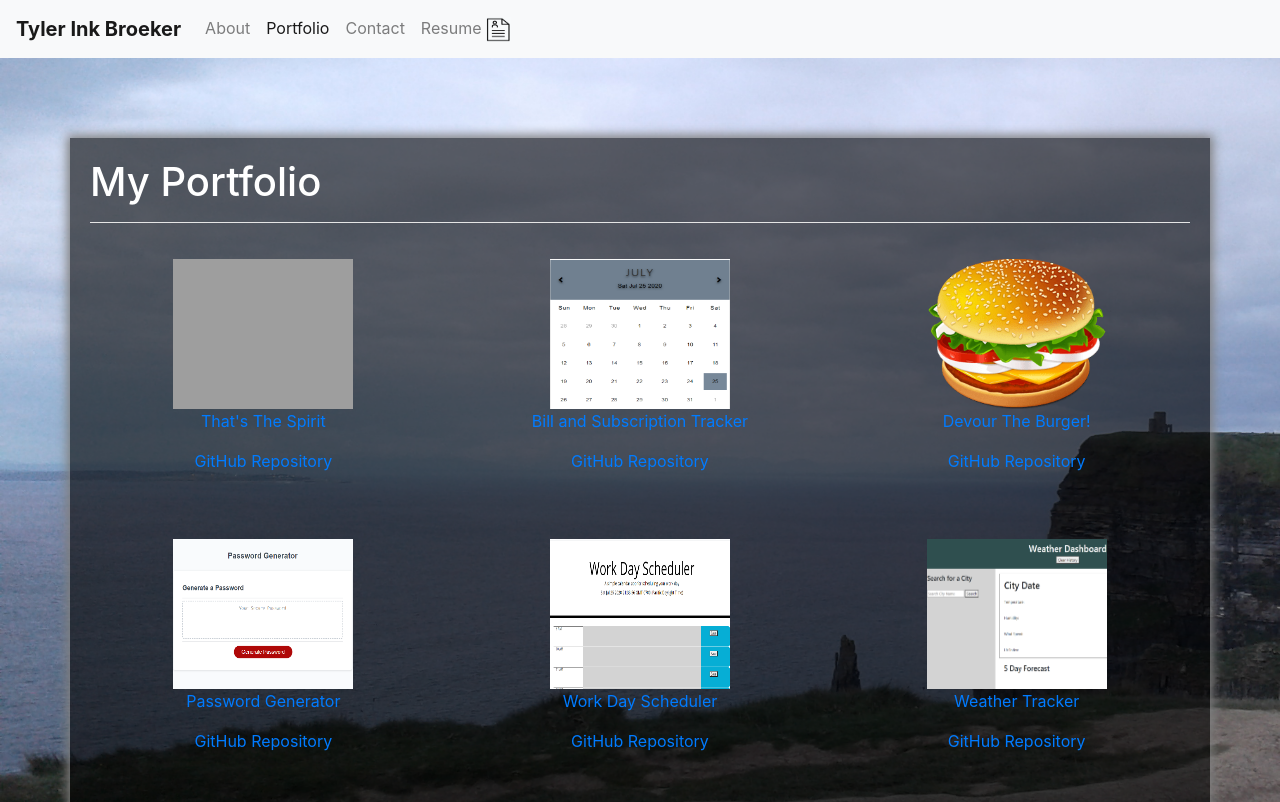
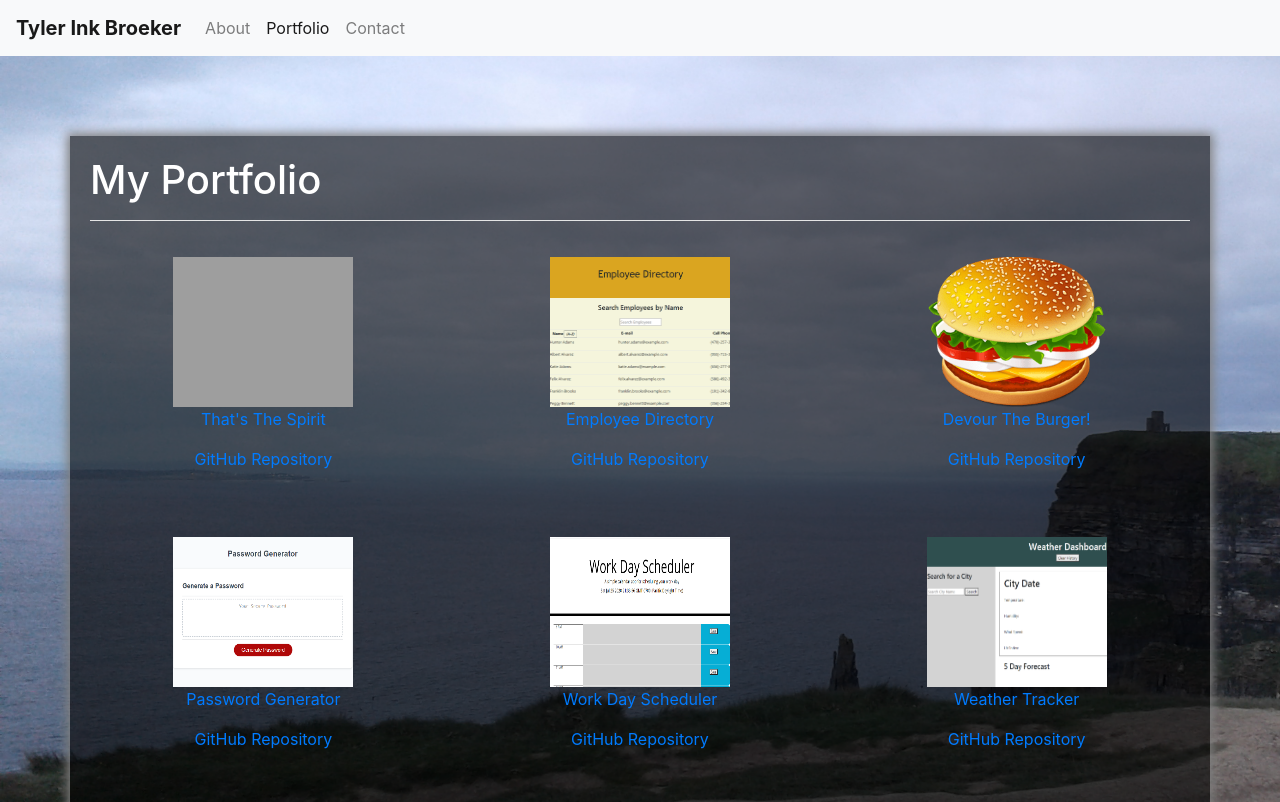
Before and after one commit to TylerinkBroeker/biopage, a plain HTML site: page portfolio.html in a window 1280 px wide. Shown: the top 802 px of the page. Drawn offline with nearby package versions, Linux system fonts and the light colour scheme; grey boxes are pictures that could not be loaded.

Commit message:
changed portfolio lineup

```diff
--- a/portfolio.html
+++ b/portfolio.html
@@ -27,12 +27,6 @@
             <li class="nav-item">
               <a class="nav-link" href="contact.html">Contact</a>
             </li>
-            <li class="nav-item">
-              <a class="nav-link" href="upcomingfeatures.html">
-                Resume
-                <img src="assets/resumeIcon.png" alt="resume" height="25px" width="25px">
-              </a>
-            </li>
           </ul>
         </div>
     </nav>
@@ -52,11 +46,11 @@
             </div>
 
             <div class="portfolio-item col-sm-4">
-                <a href="https://secure-brushlands-04759.herokuapp.com/">
-                <img src="assets/subscriptionTracker.PNG" height="150px" width="180px" alt="subs tracker">
-                <p>Bill and Subscription Tracker</p>
+                <a href="https://shrouded-lowlands-66828.herokuapp.com/">
+                <img src="assets/empDir.png" height="150px" width="180px" alt="subs tracker">
+                <p>Employee Directory</p>
                 </a>
-                <a href="https://github.com/blakshep1981/Bill-and-Subscription-Reminder-Application">
+                <a href="https://github.com/TylerinkBroeker/employee-directory">
                   <p>GitHub Repository</p>
                 </a>
             </div>
```
Also changed, not shown: contact.html (+0 -6 lines), index.html (+0 -6 lines), assets/empDir.png (added).
